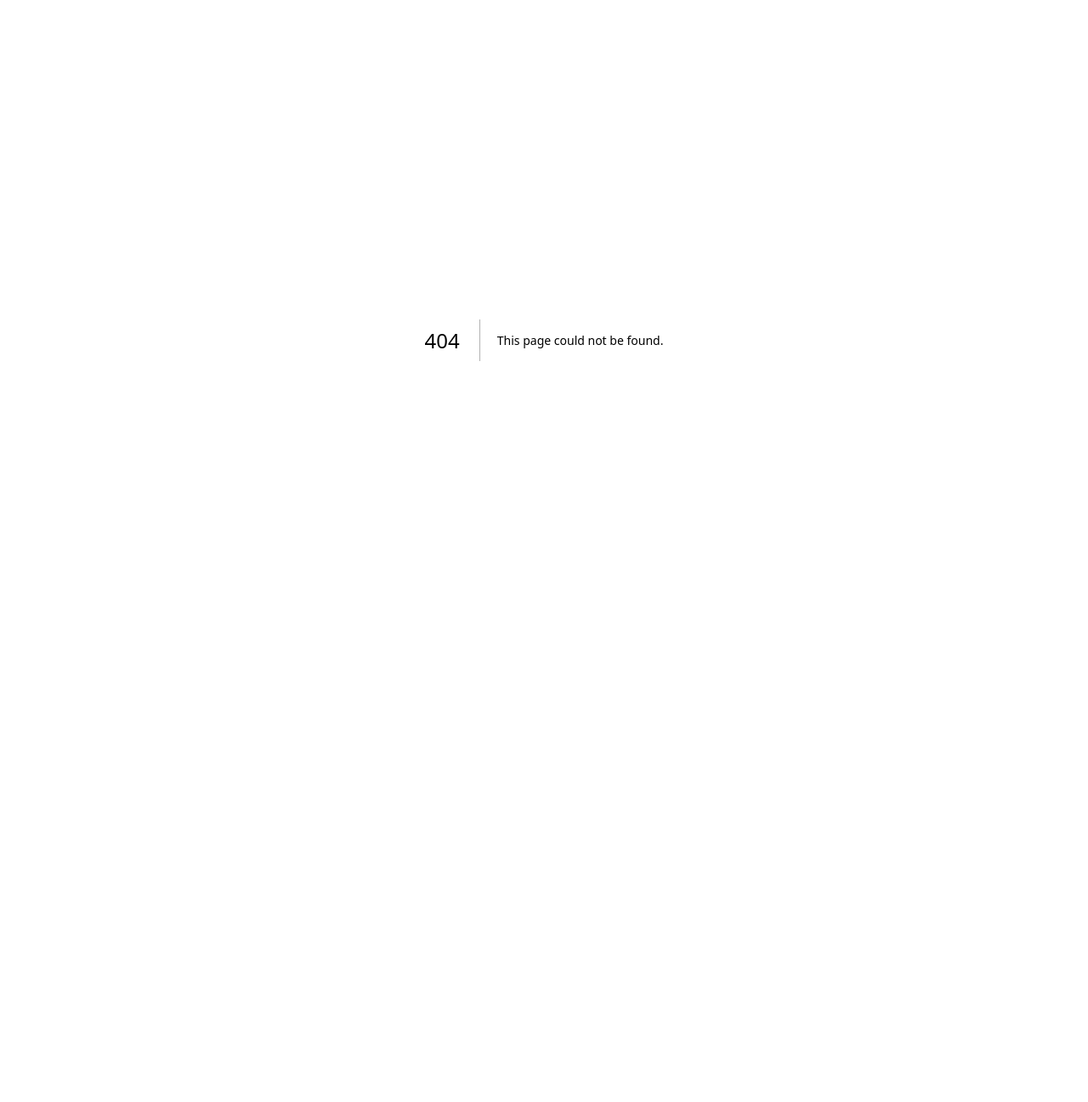
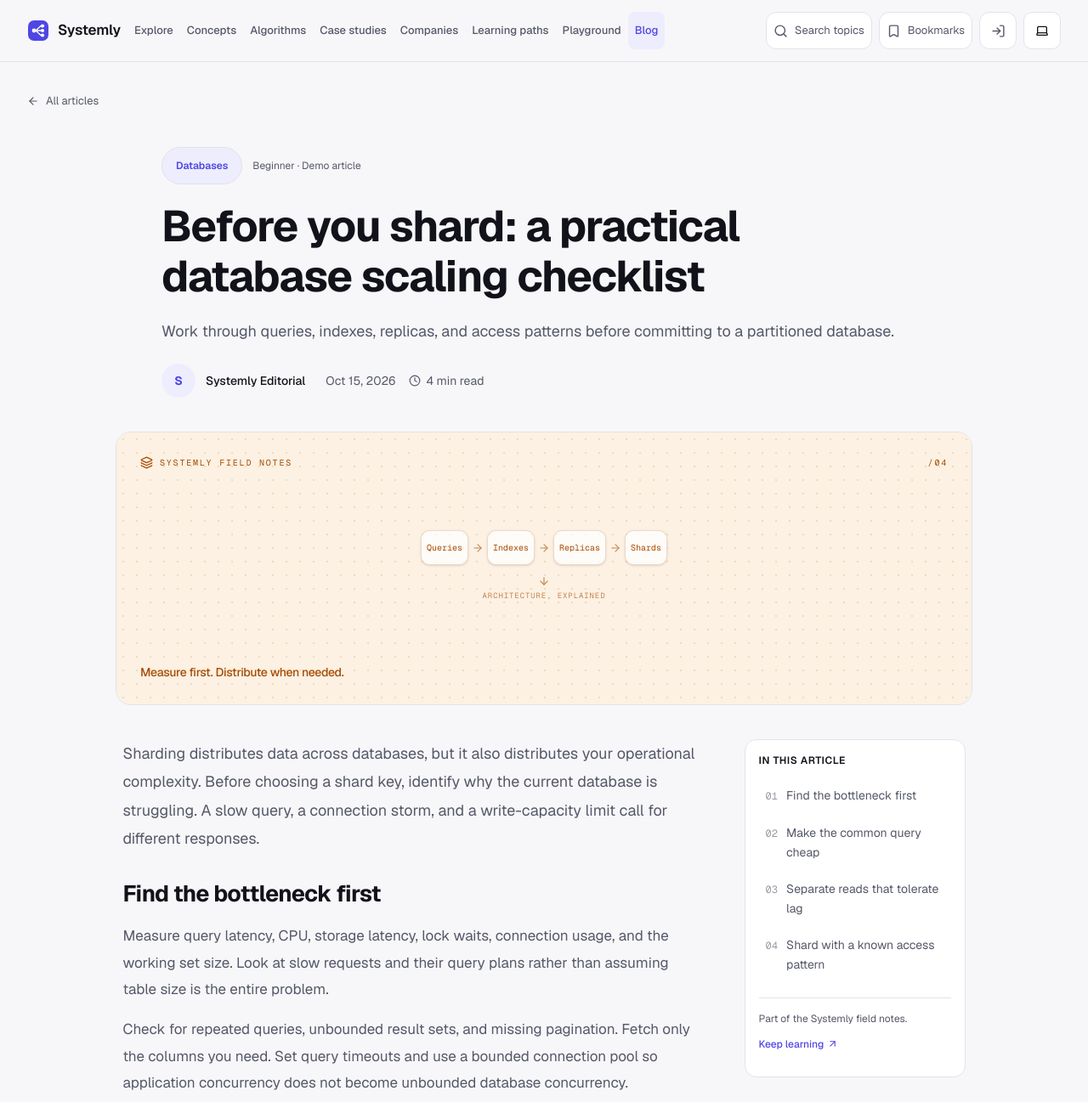
Before and after one commit to niks-nikhil-anand/System-design-lld-hld, a Next.js app: page /blog/database-scaling-before-sharding in a window 1280 px wide. Before the commit this address had no page. Shown: the top 1297 px of the page at 85% size. Before the commit the page ends 800 px from the top, so only its background shows below. Built offline with nearby package versions, Linux system fonts and the light colour scheme.

Commit message:
feat(blog): add blog routing, article reader pages, and error states

```diff
--- /dev/null
+++ b/app/blog/[id]/loading.tsx
@@ -0,0 +1,30 @@
+export default function BlogPostLoading() {
+  return (
+    <div
+      className="post-page sy-container"
+      role="status"
+      aria-label="Loading article"
+    >
+      <p className="sr-only">Loading article…</p>
+      <div aria-hidden="true">
+        <div className="h-11 w-28 rounded-lg bg-[var(--surface2)]" />
+        <div className="post-header space-y-5">
+          <div className="h-9 w-28 rounded-full bg-[var(--accentSoft)]" />
+          <div className="h-10 sm:h-14 w-full rounded-lg bg-[var(--surface2)]" />
+          <div className="h-10 sm:h-14 w-3/4 rounded-lg bg-[var(--surface2)]" />
+          <div className="h-6 w-full rounded-lg bg-[var(--surface2)]" />
+          <div className="h-10 w-2/3 rounded-lg bg-[var(--surface2)]" />
+        </div>
+        <div className="post-cover h-64 sm:h-80 rounded-2xl bg-[var(--accentSoft)] border border-[var(--border)]" />
+        <div className="post-layout">
+          <div className="post-toc rounded-xl bg-[var(--surface2)] h-14 lg:h-64" />
+          <div className="post-prose space-y-4">
+            {[0, 1, 2, 3].map((line) => (
+              <div key={line} className="h-5 rounded-lg bg-[var(--surface2)]" />
+            ))}
+          </div>
+        </div>
+      </div>
+    </div>
+  );
+}
--- /dev/null
+++ b/app/blog/[id]/not-found.tsx
@@ -0,0 +1,26 @@
+import Link from "next/link";
+import { ArrowLeft } from "lucide-react";
+
+export default function BlogNotFound() {
+  return (
+    <div className="blog-not-found sy-container text-center">
+      <p className="font-mono text-sm text-[var(--accent)] mb-4">
+        404 / ARTICLE NOT FOUND
+      </p>
+      <h1 className="text-3xl font-bold tracking-tight">
+        This page is still a blank canvas.
+      </h1>
+      <p className="text-[var(--muted)] mt-4">
+        The article may have moved, or this link may be incorrect. There’s more
+        to explore in the blog.
+      </p>
+      <Link
+        href="/blog"
+        className="min-h-11 inline-flex items-center gap-2 mt-8 text-sm font-semibold"
+      >
+        <ArrowLeft size={15} />
+        Browse all articles
+      </Link>
+    </div>
+  );
+}
--- /dev/null
+++ b/app/blog/[id]/page.tsx
@@ -0,0 +1,176 @@
+import type { Metadata } from "next";
+import Link from "next/link";
+import { notFound } from "next/navigation";
+import { ArrowLeft, Clock } from "lucide-react";
+import { BLOG_POSTS, getBlogPost, formatBlogDate } from "@/data/blogs";
+import { ArticleTableOfContents } from "@/components/blog/ArticleTableOfContents";
+import { BlogArtwork } from "@/components/blog/BlogArtwork";
+import { BlogCard } from "@/components/blog/BlogCard";
+
+type Props = { params: Promise<{ id: string }> };
+
+export function generateStaticParams() {
+  return BLOG_POSTS.map((post) => ({ id: post.id }));
+}
+
+export async function generateMetadata({ params }: Props): Promise<Metadata> {
+  const post = getBlogPost((await params).id);
+  if (!post) notFound();
+  return {
+    title: `${post.title} — Systemly Blog`,
+    description: post.excerpt,
+    openGraph: {
+      type: "article",
+      title: post.title,
+      description: post.excerpt,
+      publishedTime: post.publishedAt,
+      authors: [post.author],
+      tags: post.tags,
+    },
+  };
+}
+
+export default async function BlogPostPage({ params }: Props) {
+  const post = getBlogPost((await params).id);
+  if (!post) notFound();
+  const related = BLOG_POSTS.filter((item) => item.id !== post.id).slice(0, 3);
+  return (
+    <div className="post-page sy-container">
+      <Link
+        href="/blog"
+        className="blog-back-link inline-flex items-center gap-2 !text-[var(--muted)] hover:!text-[var(--accent)]"
+      >
+        <ArrowLeft size={14} />
+        All articles
+      </Link>
+      <article>
+        <header className="post-header">
+          <div className="flex flex-wrap items-center gap-3 text-xs mb-5">
+            <Link
+              href="/blog"
+              className="min-h-11 inline-flex items-center rounded-full px-4 py-2 border border-[var(--border)] bg-[var(--accentSoft)] font-semibold"
+            >
+              {post.category}
+            </Link>
+            <span className="text-[var(--muted)]">
+              {post.level} · Demo article
+            </span>
+          </div>
+          <h1 className="post-title font-bold tracking-tight">{post.title}</h1>
+          <p className="text-base sm:text-lg text-[var(--muted)] leading-relaxed mt-5">
+            {post.excerpt}
+          </p>
+          <div className="post-meta text-sm text-[var(--muted)]">
+            <div className="flex items-center gap-3 min-w-0">
+              <span
+                className="shrink-0 w-10 h-10 rounded-full bg-[var(--accentSoft)] text-[var(--accent)] inline-flex items-center justify-center font-bold"
+                aria-hidden="true"
+              >
+                S
+              </span>
+              <span className="font-medium text-[var(--text)]">
+                {post.author}
+              </span>
+            </div>
+            <div className="flex flex-wrap items-center gap-x-4 gap-y-2">
+              <time dateTime={post.publishedAt}>
+                {formatBlogDate(post.publishedAt)}
+              </time>
+              <span className="inline-flex items-center gap-1.5">
+                <Clock size={14} className="shrink-0" />
+                {post.readMinutes} min read
+              </span>
+            </div>
+          </div>
+        </header>
+        <div className="post-cover overflow-hidden rounded-2xl border border-[var(--border)]">
+          <BlogArtwork post={post} large />
+        </div>
+        <div className="post-layout">
+          <ArticleTableOfContents sections={post.sections} />
+          <div className="post-prose">
+            <p className="post-intro text-[var(--muted)] mb-8">{post.intro}</p>
+            {post.sections.map((section) => (
+              <section
+                key={section.id}
+                id={section.id}
+                className="post-section"
+              >
+                <h2 className="post-section-title font-bold tracking-tight mb-4">
+                  {section.title}
+                </h2>
+                {section.paragraphs.map((paragraph) => (
+                  <p
+                    key={paragraph}
+                    className="post-paragraph text-[var(--muted)] mb-4"
+                  >
+                    {paragraph}
+                  </p>
+                ))}
+                {section.code && (
+                  <figure className="post-code-example my-6 min-w-0">
+                    <figcaption className="post-code-hint text-xs text-[var(--muted)] mb-2">
+                      Code example · scroll horizontally if needed
+                    </figcaption>
+                    <pre
+                      tabIndex={0}
+                      role="region"
+                      aria-label={`${section.title}: code example`}
+                      className="post-code rounded-xl border border-[var(--border)] bg-[var(--surface2)]"
+                    >
+                      <code>{section.code}</code>
+                    </pre>
+                  </figure>
+                )}
+                {section.takeaway && (
+                  <aside className="post-takeaway my-6 rounded-r-xl border-l-2 border-[var(--accent)] bg-[var(--accentSoft)]">
+                    <p className="text-[10px] font-semibold uppercase tracking-wider text-[var(--accent)] mb-2">
+                      The takeaway
+                    </p>
+                    <p className="post-paragraph">{section.takeaway}</p>
+                  </aside>
+                )}
+              </section>
+            ))}
+            <div className="border-t border-[var(--border)] pt-6 flex flex-wrap gap-2">
+              {post.tags.map((tag) => (
+                <span
+                  key={tag}
+                  className="rounded-full px-3 py-1 text-xs text-[var(--muted)] border border-[var(--border)]"
+                >
+                  {tag}
+                </span>
+              ))}
+            </div>
+            <Link
+              href="/blog"
+              className="min-h-11 inline-flex items-center gap-2 mt-8 text-sm font-semibold"
+            >
+              <ArrowLeft size={15} />
+              Back to all articles
+            </Link>
+          </div>
+        </div>
+      </article>
+      <section
+        aria-labelledby="related-heading"
+        className="post-related border-t border-[var(--border)]"
+      >
+        <p className="text-xs uppercase tracking-wider font-semibold text-[var(--accent)] mb-2">
+          Keep exploring
+        </p>
+        <h2
+          id="related-heading"
+          className="text-2xl font-bold tracking-tight mb-7"
+        >
+          More from the blog
+        </h2>
+        <div className="post-related-grid">
+          {related.map((item) => (
+            <BlogCard key={item.id} post={item} />
+          ))}
+        </div>
+      </section>
+    </div>
+  );
+}
--- /dev/null
+++ b/app/blog/layout.tsx
@@ -0,0 +1,9 @@
+import { BlogShell } from "@/components/blog/BlogShell";
+
+export default function BlogLayout({
+  children,
+}: {
+  children: React.ReactNode;
+}) {
+  return <BlogShell>{children}</BlogShell>;
+}
--- /dev/null
+++ b/app/blog/page.tsx
@@ -0,0 +1,12 @@
+import type { Metadata } from "next";
+import { BlogIndex } from "@/components/blog/BlogIndex";
+
+export const metadata: Metadata = {
+  title: "Blog — Systemly",
+  description:
+    "Practical field notes on system design: caching, rate limiting, background jobs, and database scaling. Learn the patterns and tradeoffs behind scalable systems.",
+};
+
+export default function BlogPage() {
+  return <BlogIndex />;
+}
```
